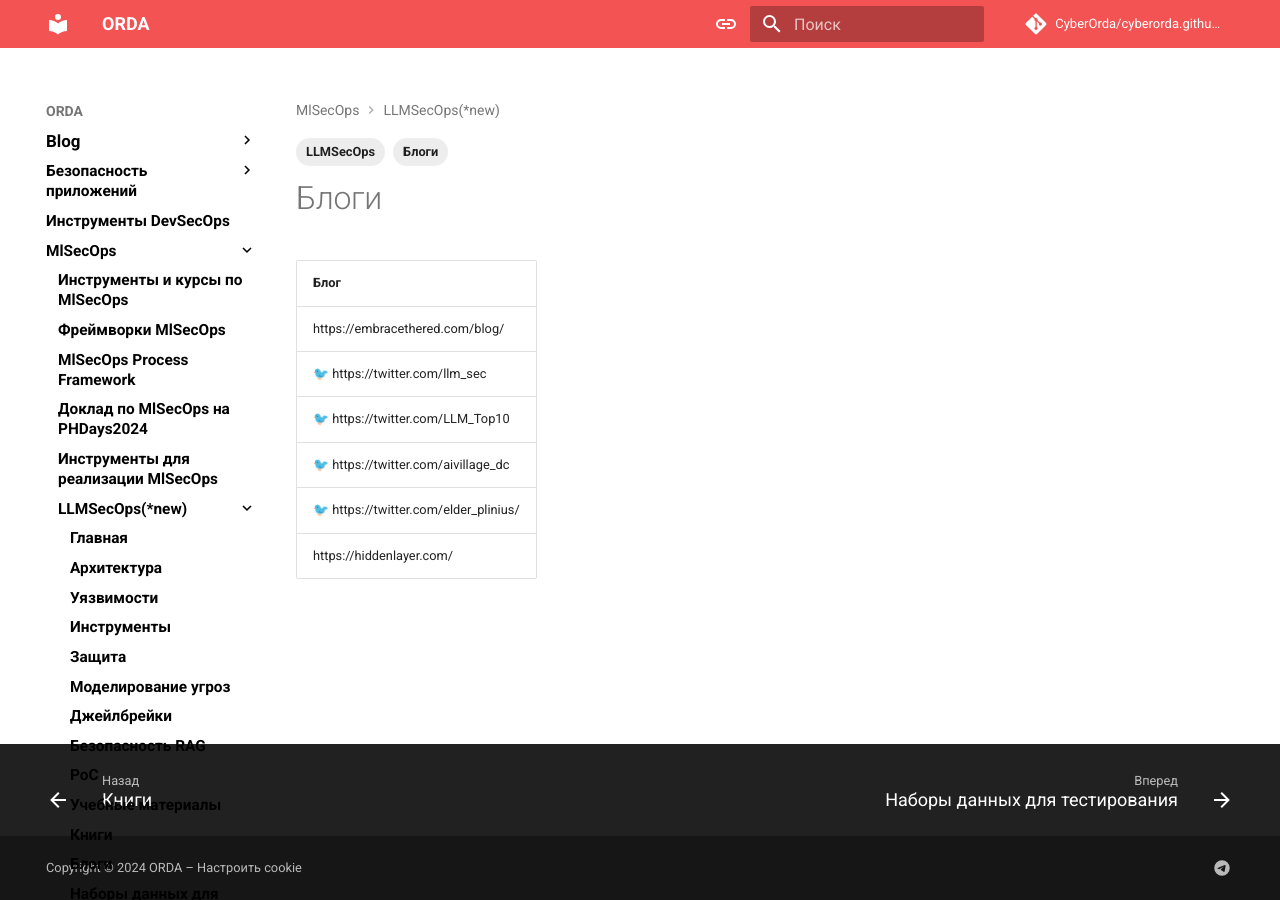
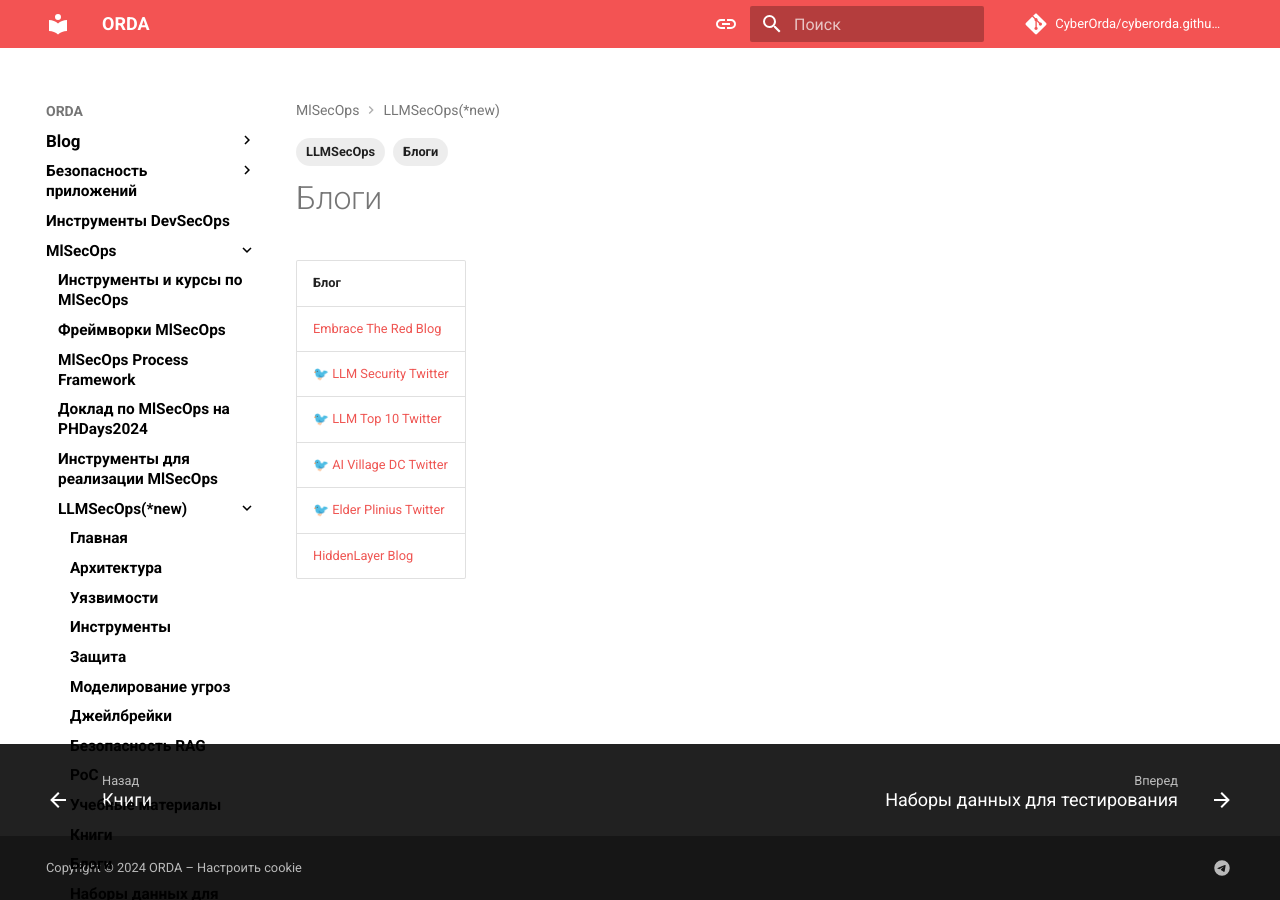
Before and after one commit to CyberOrda/cyberorda.github.io, an MkDocs documentation site: the page built from docs/llm_blogs.md, in a window 1280 px wide. Built offline with MkDocs 1.6.1 and Material for MkDocs 9.7.7, drawn with Linux system fonts in a browser that asks for light colours; comment, search, counter and statistics services are not loaded.

Commit message:
Update llm_blogs.md

```diff
--- a/docs/llm_blogs.md
+++ b/docs/llm_blogs.md
@@ -10,9 +10,9 @@
 
 | Блог |
 |------|
-| https://embracethered.com/blog/ |
-| 🐦 https://twitter.com/llm_sec |
-| 🐦 https://twitter.com/LLM_Top10 |
-| 🐦 https://twitter.com/aivillage_dc |
-| 🐦 https://twitter.com/elder_plinius/ |
-| https://hiddenlayer.com/ |
+| [Embrace The Red Blog](https://embracethered.com/blog/) |
+| 🐦 [LLM Security Twitter](https://twitter.com/llm_sec) |
+| 🐦 [LLM Top 10 Twitter](https://twitter.com/LLM_Top10) |
+| 🐦 [AI Village DC Twitter](https://twitter.com/aivillage_dc) |
+| 🐦 [Elder Plinius Twitter](https://twitter.com/elder_plinius/) |
+| [HiddenLayer Blog](https://hiddenlayer.com/) |
```
